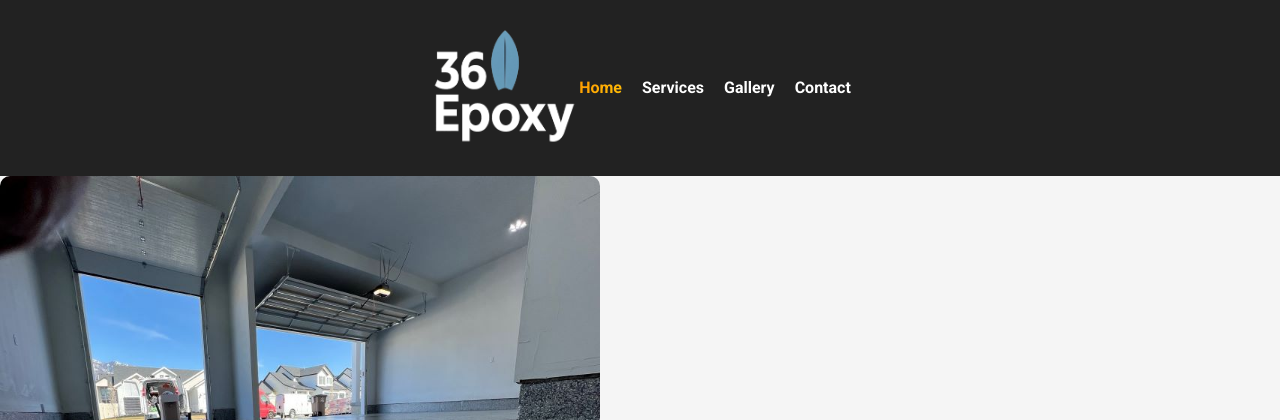
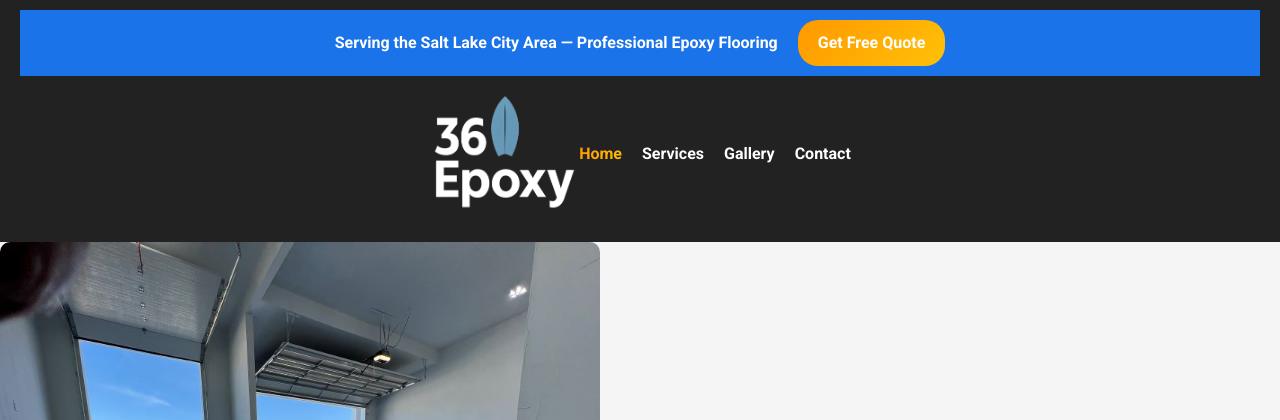
Before and after one commit to andrewmock96/360Epoxy_website, a Flask app: page / in a window 1280 px wide. Shown: the top 420 px of the page. Run offline with Flask 3, Linux system fonts and the light colour scheme.

Commit message:
edited the home page to change the style more towards the cilents wants, by removed  the front and center contact us forum and added a get free quote banner above the header

```diff
--- a/static/css/style.css
+++ b/static/css/style.css
@@ -250,6 +250,40 @@ body {
         padding: 30px 0;
         margin-top: 50px;
     }
+}
+
+/* =======================
+   TOP BANNER
+======================= */
+.top-banner {
+    width: 100%;
+    background: #1A73E8; /* Light Blue Banner */
+    color: white;
+    text-align: center;
+
+    display: flex;
+    justify-content: center;
+    align-items: center;
+    gap: 20px;
+
+    padding: 10px 20px;
+    font-size: 1rem;
+    font-weight: 600;
+}
+
+.top-banner .banner-btn {
+    background: linear-gradient(135deg, #FF9800, #FFC107);
+    padding: 10px 20px;
+    border-radius: 20px;
+    color: white;
+    font-weight: bold;
+    text-decoration: none;
+    transition: 0.2s ease;
+}
+
+.top-banner .banner-btn:hover {
+    transform: translateY(-2px);
+    opacity: 0.9;
 }
 
 /* =======================
--- a/templates/index.html
+++ b/templates/index.html
@@ -11,6 +11,12 @@
 
 <!-- HEADER -->
 <header>
+    <!-- TOP BANNER BAR -->
+    <div class="top-banner">
+        <p>Serving the Salt Lake City Area — Professional Epoxy Flooring</p>
+        <a href="/contact" class="banner-btn">Get Free Quote</a>
+    </div>
+
     <div class="header-container">
         <img src="{{ url_for('static', filename='logo/360Epoxy_logo.png') }}" alt="360Epoxy Logo" class="logo">
 
```
